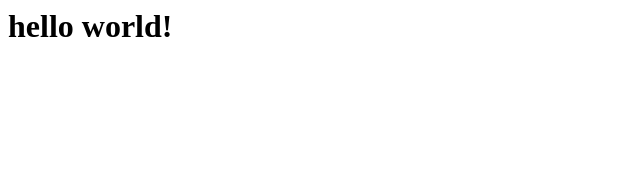
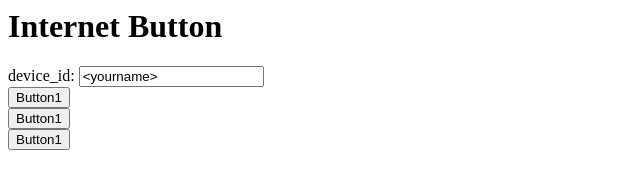
Before and after one commit to ian-stock/internet-button, a website: page public/index.html in a window 1280 px wide. Shown: the whole page, without its empty margins (0-640 px from the left). Drawn offline with Linux system fonts and the light colour scheme.

```diff
--- a/public/index.html
+++ b/public/index.html
@@ -2,6 +2,10 @@
     <head>
     </head>
     <body>
-        <h1>hello world!</h1>
+        <h1>Internet Button</h1>
+        device_id: <input type="text" name="devide_id" value="<yourname>"><br>
+        <button type="button" onclick="alert('1')">Button1</button><br>
+        <button type="button" onclick="alert('2')">Button1</button><br>
+        <button type="button" onclick="alert('3')">Button1</button><br>
     </body>
 </html>
```
Also changed, not shown: 1 other file.
